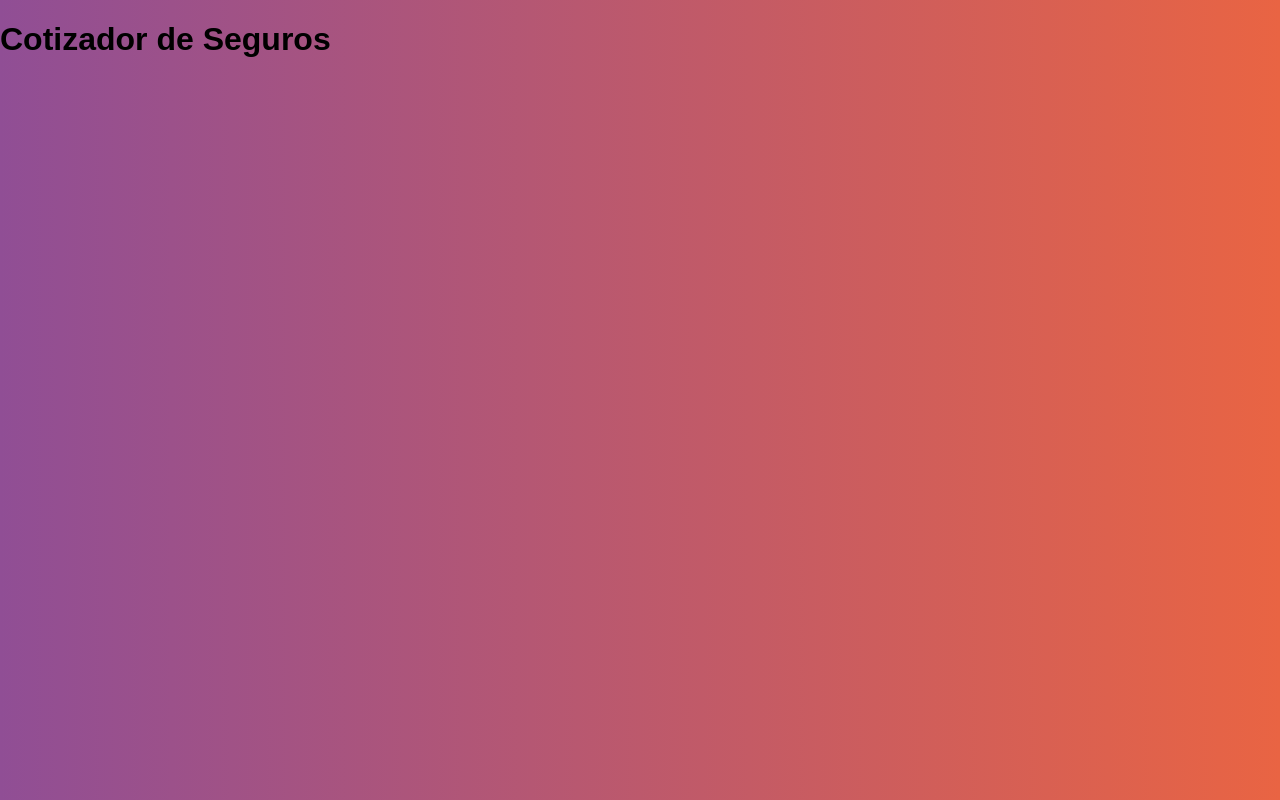
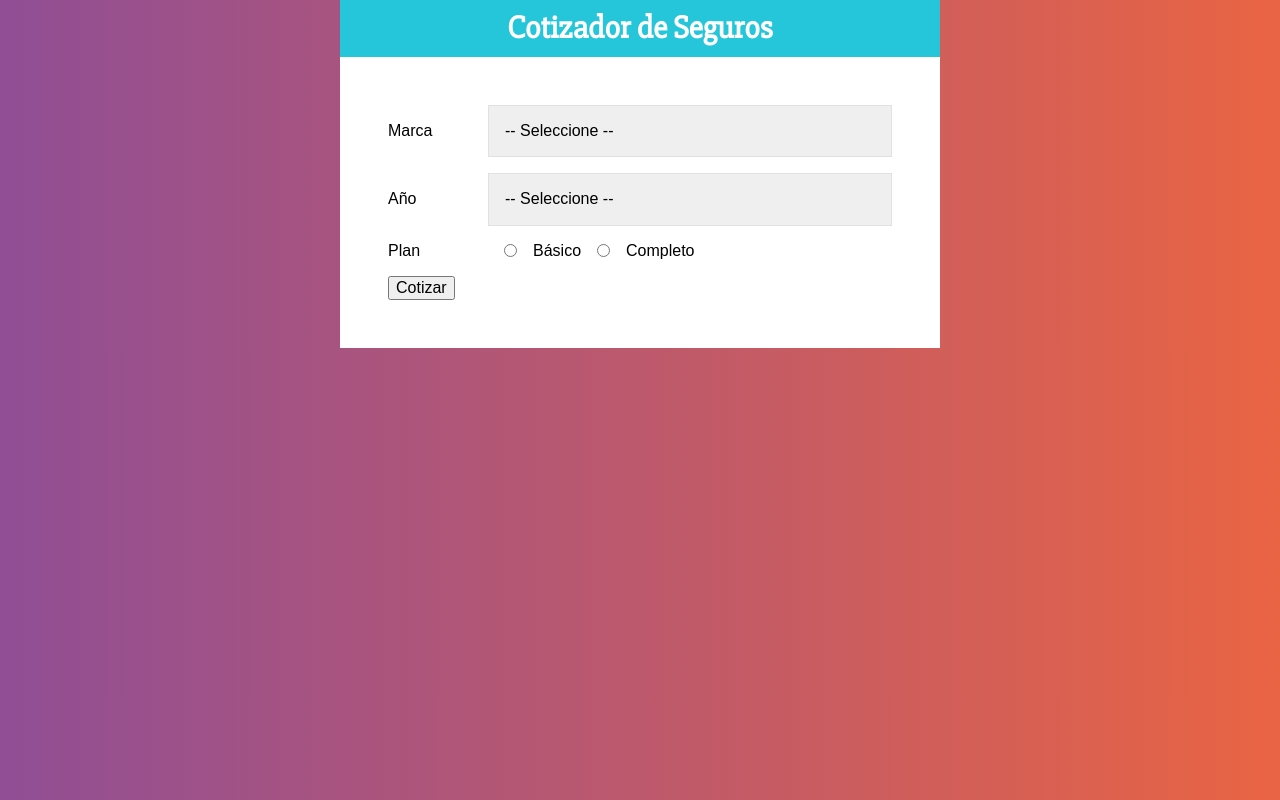
Before and after one commit to devq97/cotizador-react, a React (Create React App) app: page / in a window 1280 px wide. Built offline with nearby package versions, Linux system fonts and the light colour scheme.

Commit message:
- Se importa emotion para los styled components - Se crea el componente de formulario - Se aplica estilos al formulario

```diff
--- a/package.json
+++ b/package.json
@@ -3,6 +3,8 @@
   "version": "0.1.0",
   "private": true,
   "dependencies": {
+    "@emotion/core": "^10.0.27",
+    "@emotion/styled": "^10.0.27",
     "@testing-library/jest-dom": "^4.2.4",
     "@testing-library/react": "^9.3.2",
     "@testing-library/user-event": "^7.1.2",
--- a/src/App.js
+++ b/src/App.js
@@ -1,11 +1,29 @@
 import React from 'react';
 import Header from "./components/Header";
+import Formulario from "./components/Formulario";
+
+import styled from "@emotion/styled";
+
+const Contenedor = styled.div`
+  max-width: 600px;
+  margin: 0 auto;
+`;
+
+const ContenedorFormulario = styled.div`
+  background-color: #FFF;
+  padding: 3rem;
+`;
 
 function App() {
   return (
-    <Header
-      titulo="Cotizador de Seguros"
-    />
+    <Contenedor>
+      <Header
+        titulo="Cotizador de Seguros"
+      />
+      <ContenedorFormulario>
+        <Formulario />
+      </ContenedorFormulario>
+    </Contenedor>
   );
 }
 
--- /dev/null
+++ b/src/components/Formulario.js
@@ -0,0 +1,78 @@
+import React from "react";
+import styled from "@emotion/styled";
+
+const Campo = styled.div`
+  display: flex;
+  margin-bottom: 1rem;
+  align-items: center;
+`;
+
+const Label = styled.label`
+  flex: 0 0 100px;
+`;
+
+const Select = styled.select`
+  display: block;
+  width: 100%;
+  padding: 1rem;
+  border: 1px solid #e1e1e1;
+  -webkit-appearance: none;
+`;
+
+const InputRadio = styled.input`
+  margin: 0 1rem;
+`;
+
+const Formulario = () => {
+  return (
+    <form>
+      <Campo>
+        <Label>Marca</Label>
+        <Select>
+          <option value="">-- Seleccione --</option>
+          <option value="americano">Americano</option>
+          <option value="europeo">Europeo</option>
+          <option value="aistico">Asiatico</option>
+        </Select>
+      </Campo>
+      <Campo>
+        <Label>Año</Label>
+        <Select>
+          <option value="">-- Seleccione --</option>
+          <option value="2021">2021</option>
+          <option value="2020">2020</option>
+          <option value="2019">2019</option>
+          <option value="2018">2018</option>
+          <option value="2017">2017</option>
+          <option value="2016">2016</option>
+          <option value="2015">2015</option>
+          <option value="2014">2014</option>
+          <option value="2013">2013</option>
+          <option value="2012">2012</option>
+        </Select>
+      </Campo>
+      <Campo>
+        <Label>Plan</Label>
+        <InputRadio
+          type="radio"
+          name="plan"
+          value="basico"
+        /> Básico
+
+        <InputRadio
+          type="radio"
+          name="plan"
+          value="completo"
+        /> Completo
+      </Campo>
+
+      <input
+        type="button"
+        value="Cotizar"
+      />
+    </form>
+  )
+
+};
+
+export default Formulario;
--- a/src/components/Header.js
+++ b/src/components/Header.js
@@ -1,10 +1,25 @@
 import React from "react";
+import styled from "@emotion/styled";
+
+const ContenedorHeader = styled.header`
+  background-color: #26C6DA;
+  padding: 10px;
+  font-weight: bold;
+  color: #FFFFFF;
+`;
+
+const TextoHeader = styled.h1`
+  font-size: 2rem;
+  margin: 0;
+  font-family: 'Slabo 27px', serif;
+  text-align: center;
+`;
 
 const Header = ({titulo}) => {
   return (
-    <header>
-      <h1>{titulo}</h1>
-    </header>
+    <ContenedorHeader>
+      <TextoHeader>{titulo}</TextoHeader>
+    </ContenedorHeader>
   );
 };
 
```
